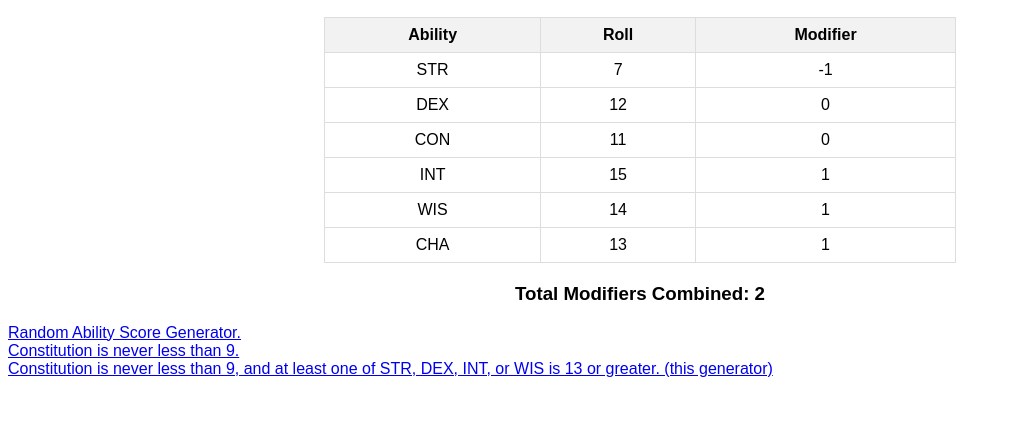
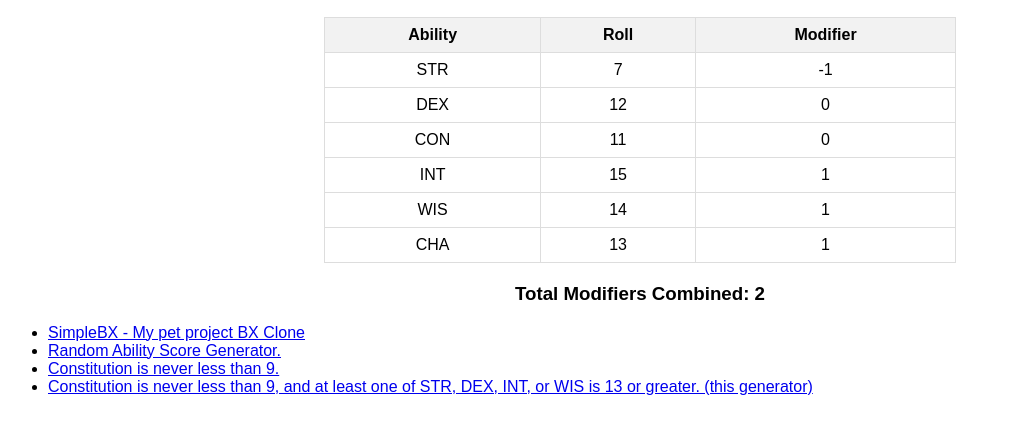
Before and after one commit to bmfrosty/SimpleBX, a plain HTML site: page alwaysgood.html in a window 1280 px wide. Shown: the part 118-552 px from the top of the page, without its empty margins (0-1011 px from the left). Drawn offline with Linux system fonts and the light colour scheme.

Commit message:
as bullet points

```diff
--- a/alwaysgood.html
+++ b/alwaysgood.html
@@ -127,8 +127,11 @@
             document.getElementById('generateButton').click();
         };
     </script>
-    <a href="index.html">Random Ability Score Generator.</a><br/>
-    <a href="confix.html">Constitution is never less than 9.</a><br/>
-    <a href="alwaysgood.html">Constitution is never less than 9, and at least one of STR, DEX, INT, or WIS is 13 or greater. (this generator)</a><br/>
+    <ul>
+        <li><a href="https://github.com/bmfrosty/SimpleBX">SimpleBX - My pet project BX Clone</li>
+        <li><a href="index.html">Random Ability Score Generator.</a></li>
+        <li><a href="confix.html">Constitution is never less than 9.</a></li>
+        <li><a href="alwaysgood.html">Constitution is never less than 9, and at least one of STR, DEX, INT, or WIS is 13 or greater. (this generator)</a></li>
+    </ul>
 </body>
 </html>
```
Also changed, not shown: confix.html (+6 -3 lines), index.html (+6 -3 lines).
